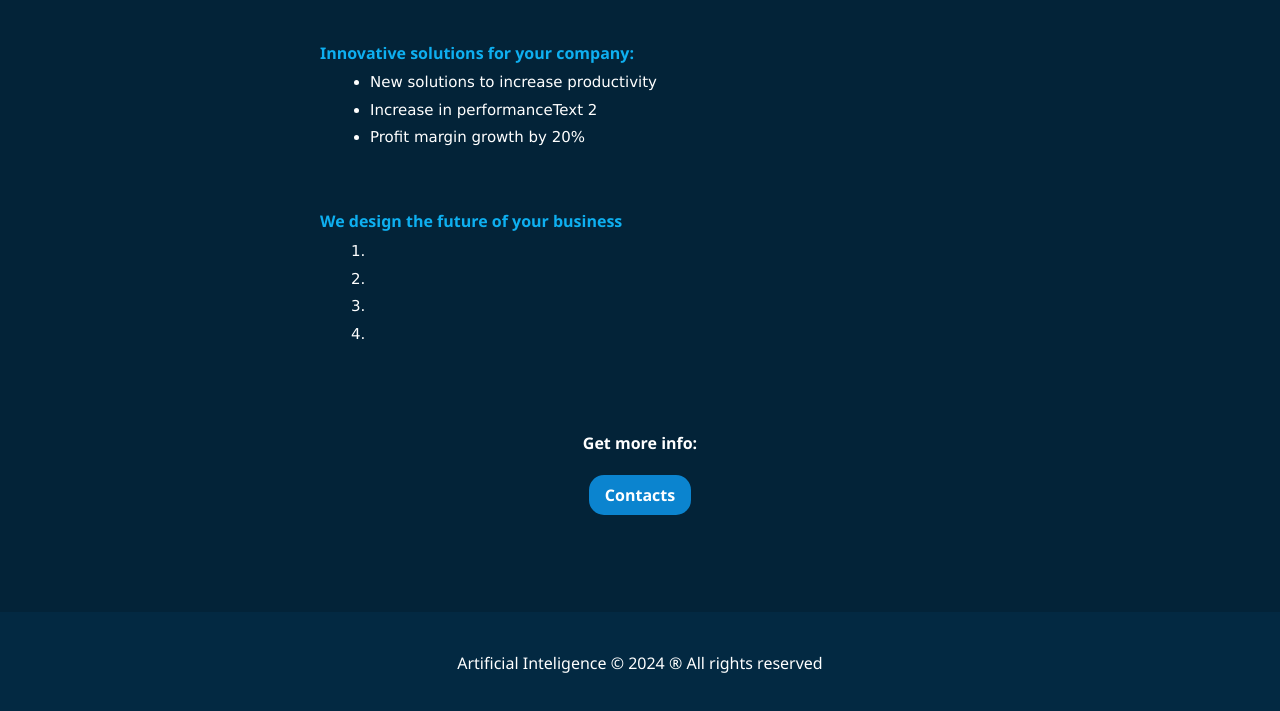
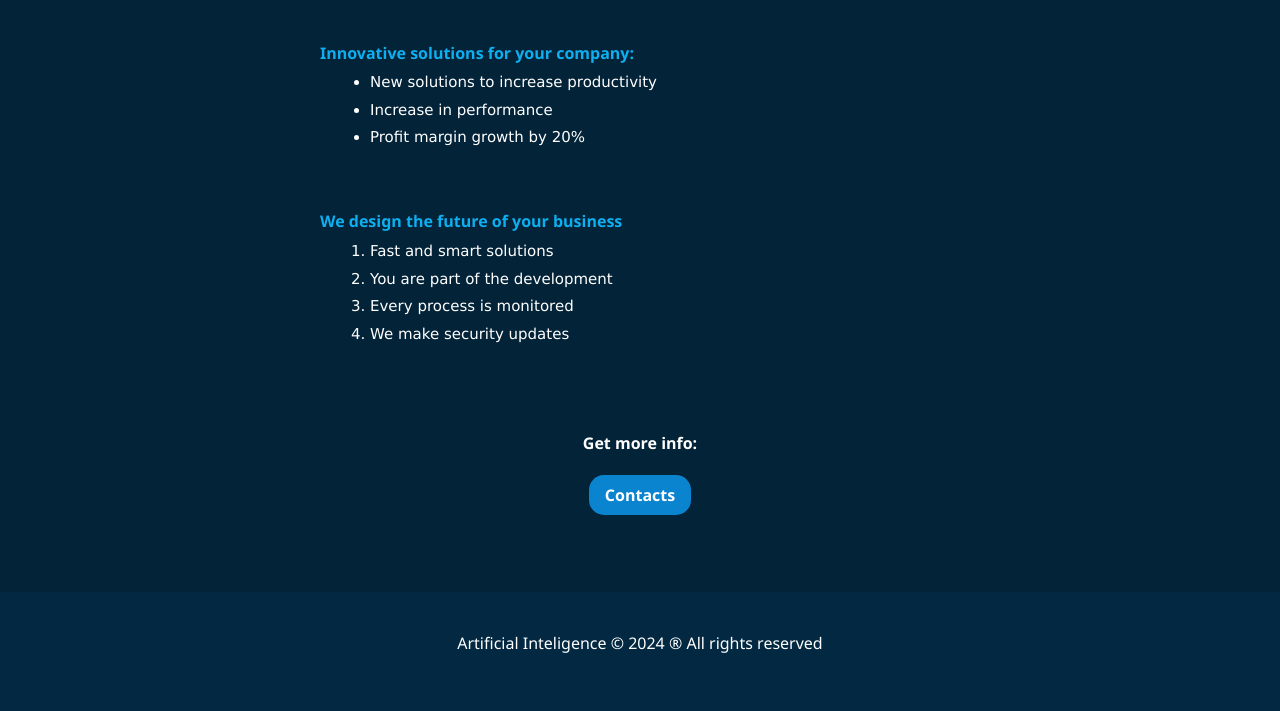
Before and after one commit to olamund0/web-projects, a plain HTML site: page website01/services.html in a window 1280 px wide. Shown: the part 285-996 px from the top of the page. Drawn offline with Linux system fonts and the light colour scheme.

Commit message:
Update services page

```diff
--- a/website01/services.html
+++ b/website01/services.html
@@ -45,7 +45,7 @@
             <ul class="div-services2">
                 <b>Innovative solutions for your company:</b>
                 <li class="list">New solutions to increase productivity</li>
-                <li class="list">Increase in performanceText 2</li>
+                <li class="list">Increase in performance</li>
                 <li class="list">Profit margin growth by 20%</li>
             </ul>
         </div>
@@ -53,10 +53,10 @@
         <div class="div-services3">
             <b>We design the future of your business</b>
             <ol>
-                <li class="list"></li>
-                <li class="list"></li>
-                <li class="list"></li>
-                <li class="list"></li>
+                <li class="list">Fast and smart solutions</li>
+                <li class="list">You are part of the development</li>
+                <li class="list">Every process is monitored</li>
+                <li class="list">We make security updates</li>
             </ol>
         </div>
 
--- a/website01/style.css
+++ b/website01/style.css
@@ -86,7 +86,7 @@ body {
 
 .div-5 {
     width: 100%;
-    height: 180px;
+    height: 160px;
     text-align: center;
     padding-top: 2%;
     color: white;
@@ -151,11 +151,3 @@ body {
     font-size: 16px;
     margin-bottom: 5%;
 }
-.button2{
-    padding-top: 7px;
-    margin: 30px auto;
-    border-radius: 15px;
-    width: 100px;
-    background-color: aquamarine;
-    height: 30px;
-}
```
